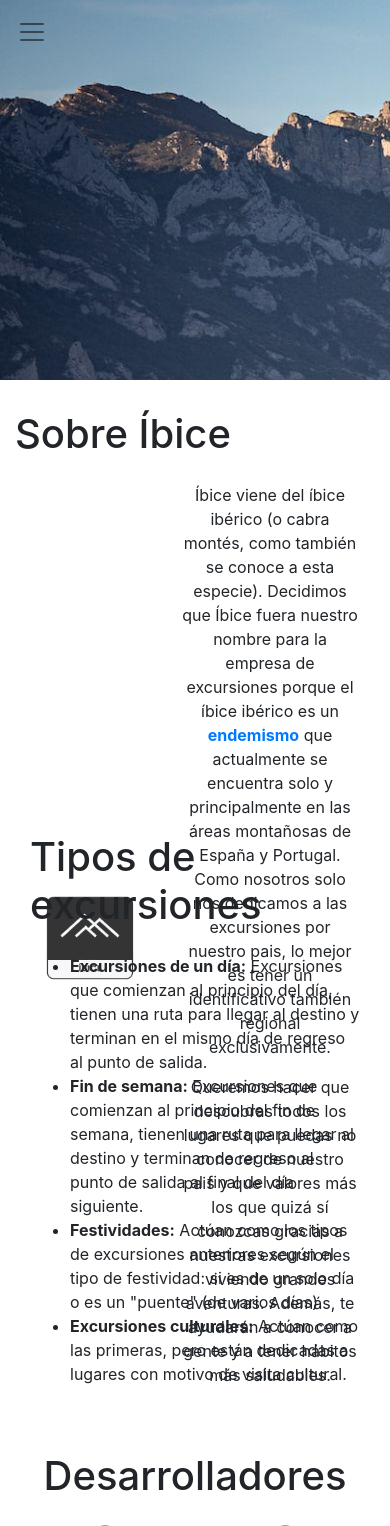
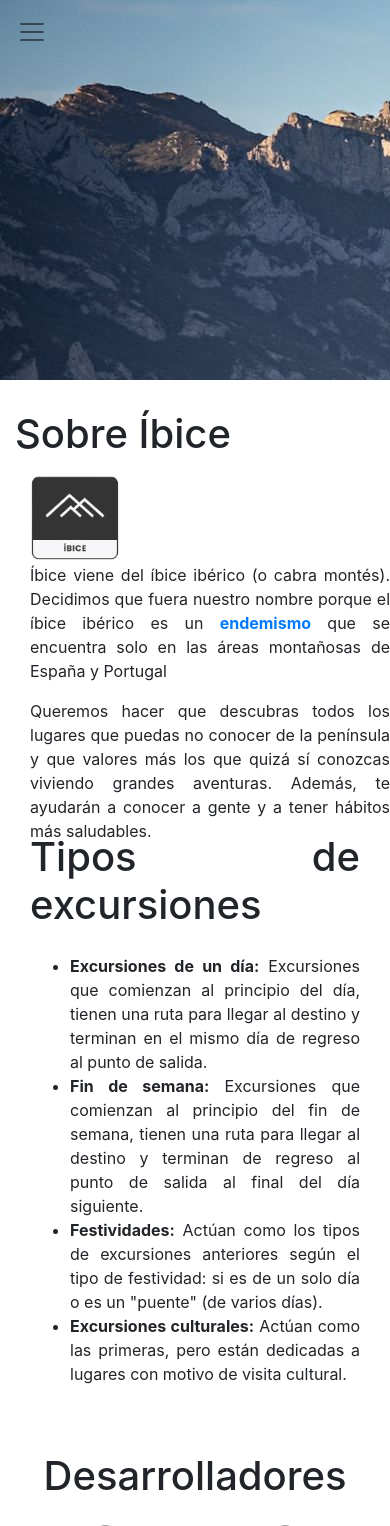
Before and after one commit to ArturoCode/excursiones-ibice, a PHP site: page /html/about-us.html in a window 390 px wide. Shown: the top 1526 px of the page. Run offline with PHP 8.4, Linux system fonts and the light colour scheme.

Commit message:
FEAT: Upload changes

```diff
--- a/frontend/css/about-us.css
+++ b/frontend/css/about-us.css
@@ -89,18 +89,23 @@ a.btn{
   font-weight: bold;
 }
 
+
 /*SOBRE ÍBICE*/
 #empresa{
   display: flex;
   align-items: center;
   justify-content: center;
   height: 250px;
-  text-align: center;
+  text-align: justify;
   /*border: 1px solid black;*/
 }
 #imagenop{
   width: 75%;
   margin-top: -10px;
+}
+
+#tipos-excursiones{
+  text-align: justify;
 }
 
 /*SOBRE LOS CREADORES*/
@@ -176,6 +181,19 @@ footer {
 
   }
 
+  #empresa{
+    display: block;
+  }
+
+  #empresa p {
+    width: 200%;
+    text-align: justify;
+  }
+
+  #tipos-excursiones{
+    position: relative;
+  }
+
 }
 
 @media (max-width: 630px) {
--- a/frontend/css/contact.css
+++ b/frontend/css/contact.css
@@ -72,6 +72,10 @@ a.btn{
   margin:0;
 }
 
+p {
+
+  text-align: justify;
+}
 
 #titulo {
   margin-top: 30px;
--- a/frontend/css/index.css
+++ b/frontend/css/index.css
@@ -319,6 +319,7 @@ footer {
   }
 
 }
+
 @media (max-width: 630px) {
 
   footer p{
--- a/frontend/html/about-us.html
+++ b/frontend/html/about-us.html
@@ -133,8 +133,8 @@
         </div>
         <!--EXPLICACIÓN-->
         <div class="col-7" id="info">
-          <p>Íbice viene del íbice ibérico (o cabra montés, como también se conoce a esta especie). Decidimos que Íbice fuera nuestro nombre para la empresa de excursiones porque el íbice ibérico es un <span class="span"><a href="https://es.wikipedia.org/wiki/Endemismo">endemismo</a></span> que actualmente se encuentra solo y principalmente en las áreas montañosas de España y Portugal. Como nosotros solo nos dedicamos a las excursiones por nuestro pais, lo mejor es tener un identificativo también regional exclusivamente.</p>
-          <p>Queremos hacer que descubras todos los lugares que puedas no conocer de nuestro pais y que valores más los que quizá sí conozcas gracias a nuestras excursiones viviendo grandes aventuras. Además, te ayudarán a conocer a gente y a tener hábitos más saludables.</p>
+          <p>Íbice viene del íbice ibérico (o cabra montés). Decidimos que fuera nuestro nombre porque el íbice ibérico es un <span class="span"><a href="https://es.wikipedia.org/wiki/Endemismo">endemismo</a></span> que se encuentra solo en las áreas montañosas de España y Portugal</p>
+          <p>Queremos hacer que descubras todos los lugares que puedas no conocer de la península y que valores más los que quizá sí conozcas viviendo grandes aventuras. Además, te ayudarán a conocer a gente y a tener hábitos más saludables.</p>
         </div>
       </div>
 
```
Also changed, not shown: frontend/js/index.js (line endings or trailing spaces).
